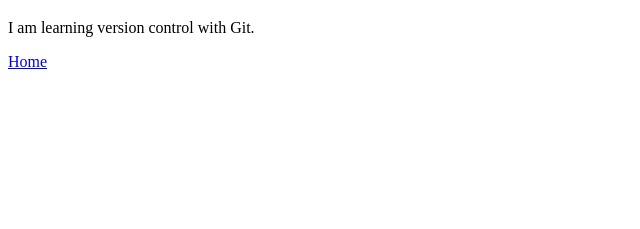
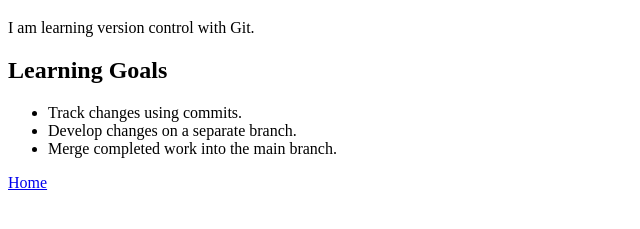
Before and after one commit to suhaniawasthi10/git-workflow-assignment, a plain HTML site: page about.html in a window 1280 px wide. Shown: the part 61-290 px from the top of the page, without its empty margins (0-640 px from the left). Drawn offline with Linux system fonts and the light colour scheme.

Commit message:
Add learning goals on feature branch

```diff
--- a/about.html
+++ b/about.html
@@ -7,6 +7,12 @@
 <body>
   <h1>About This Project</h1>
   <p>I am learning version control with Git.</p>
+  <h2>Learning Goals</h2>
+  <ul>
+    <li>Track changes using commits.</li>
+    <li>Develop changes on a separate branch.</li>
+    <li>Merge completed work into the main branch.</li>
+  </ul>
   <a href="index.html">Home</a>
 </body>
 </html>
```
